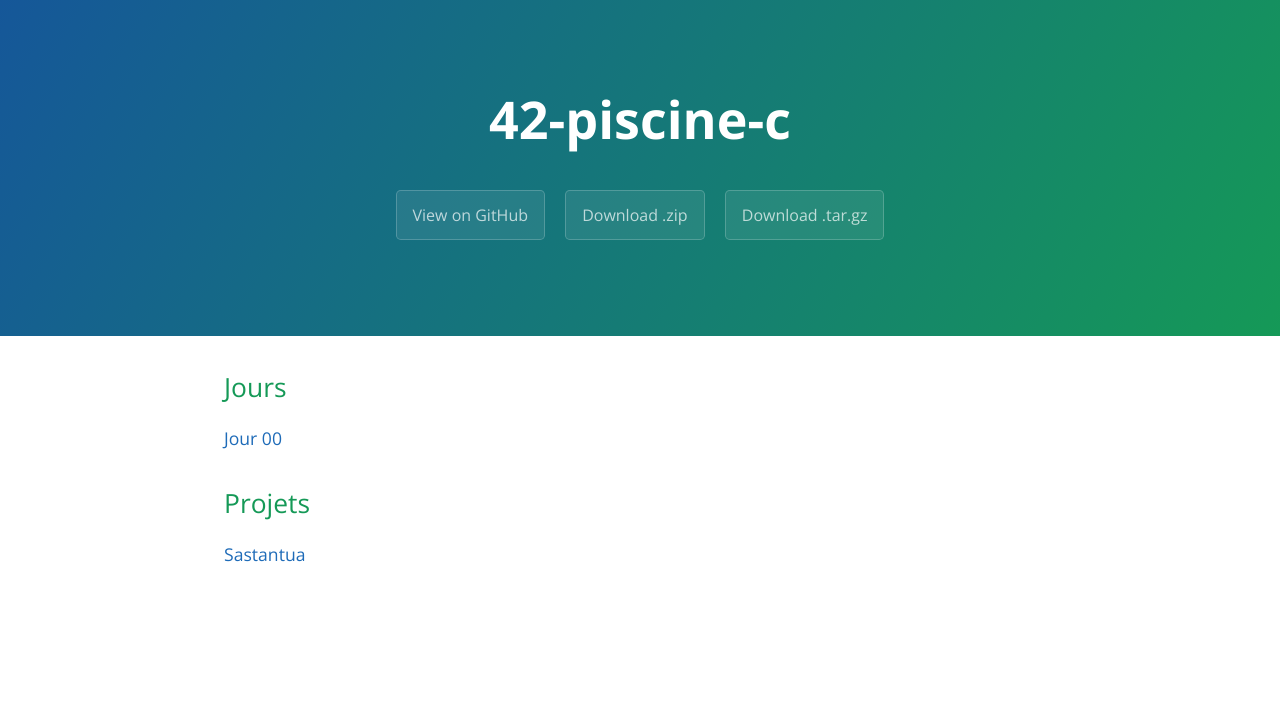
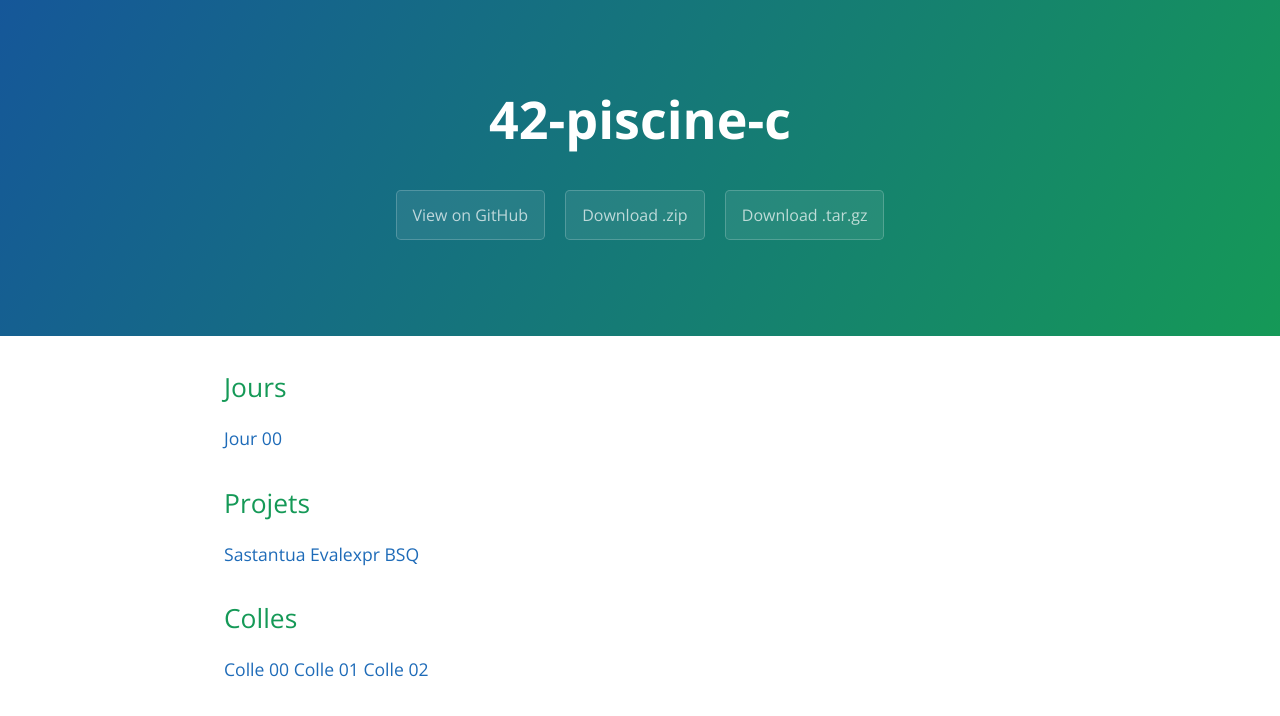
Before and after one commit to Obsaa/42-piscine-c-1, a Jekyll site: the page built from index.md, in a window 1280 px wide. Shown: the top 716 px of the page. Built offline with Jekyll 4.4.1, drawn with Linux system fonts in a browser that asks for light colours.

Commit message:
Update index.md

```diff
--- a/index.md
+++ b/index.md
@@ -9,3 +9,11 @@ layout: base
 ## Projets
 
 [Sastantua](pdfs/sastantua.pdf)
+[Evalexpr](pdfs/evalepr.pdf)
+[BSQ](pdfs/bsq.pdf)
+
+## Colles
+
+[Colle 00](pdfs/colle00.pdf)
+[Colle 01](pdfs/colle01.pdf)
+[Colle 02](pdfs/colle02.pdf)
```
